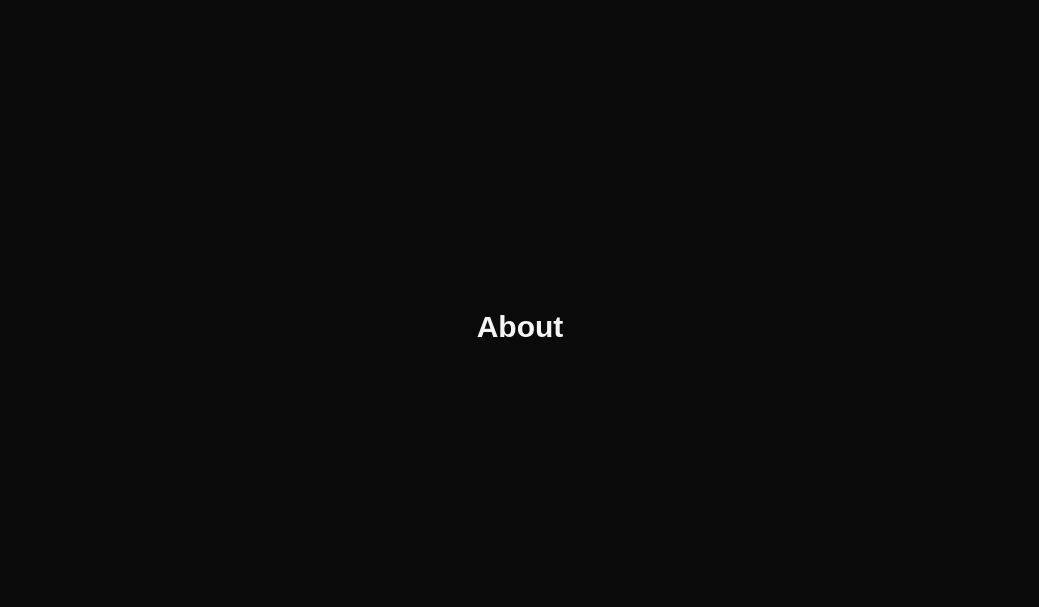
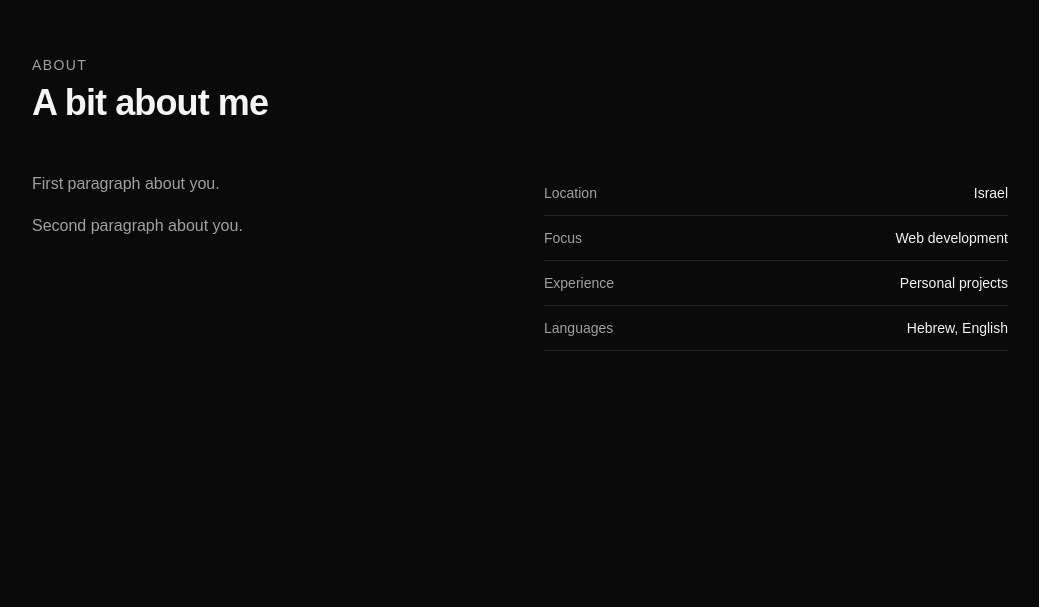
Before and after one commit to MaximBanna/portfolio, a React (Vite) app: page / in a window 1280 px wide. Shown: the part 873-1480 px from the top of the page, without its empty margins (120-1159 px from the left). Built offline with nearby package versions, Linux system fonts and the light colour scheme.

Commit message:
Add about section

```diff
--- a/src/components/sections/About.jsx
+++ b/src/components/sections/About.jsx
@@ -1,7 +1,38 @@
+import SectionHeading from "../ui/SectionHeading";
+const facts = [
+  { label: "Location", value: "Israel" },
+  { label: "Focus", value: "Web development" },
+  { label: "Experience", value: "Personal projects" },
+  { label: "Languages", value: "Hebrew, English" },
+];
+
 function About() {
   return (
-    <section id="about" className="min-h-screen grid place-items-center">
-      <h2 className="text-3xl font-bold">About</h2>
+    <section id="about" className="py-24 md:py-32">
+      <div className="mx-auto max-w-5xl px-6">
+        <SectionHeading label="About" title="A bit about me" />
+        <div className="mt-12 grid gap-12 md:grid-cols-2">
+          <div className="space-y-4 leading-relaxed text-neutral-400">
+            <p>First paragraph about you.</p>
+            <p>Second paragraph about you.</p>
+          </div>
+
+          {/* description list - the whole list (the wrapper) */}
+          <dl>
+            {facts.map((fact) => (
+              <div
+                key={fact.label}
+                className="flex justify-between border-b border-neutral-800 py-3 text-sm"
+              >
+                {/* description term - the name, for example “Location” */}
+                <dt className="text-neutral-400">{fact.label}</dt>
+                {/* description details - the value, for example “Israel” */}
+                <dd>{fact.value}</dd>
+              </div>
+            ))}
+          </dl>
+        </div>
+      </div>
     </section>
   );
 }
--- /dev/null
+++ b/src/components/ui/SectionHeading.jsx
@@ -0,0 +1,14 @@
+function SectionHeading({ label, title }) {
+  return (
+    <div>
+      <p className="text-sm uppercase tracking-widest text-neutral-400">
+        {label}
+      </p>
+      <h2 className="mt-2 text-3xl md:text-4xl font-bold tracking-tight">
+        {title}
+      </h2>
+    </div>
+  );
+}
+
+export default SectionHeading;
```
